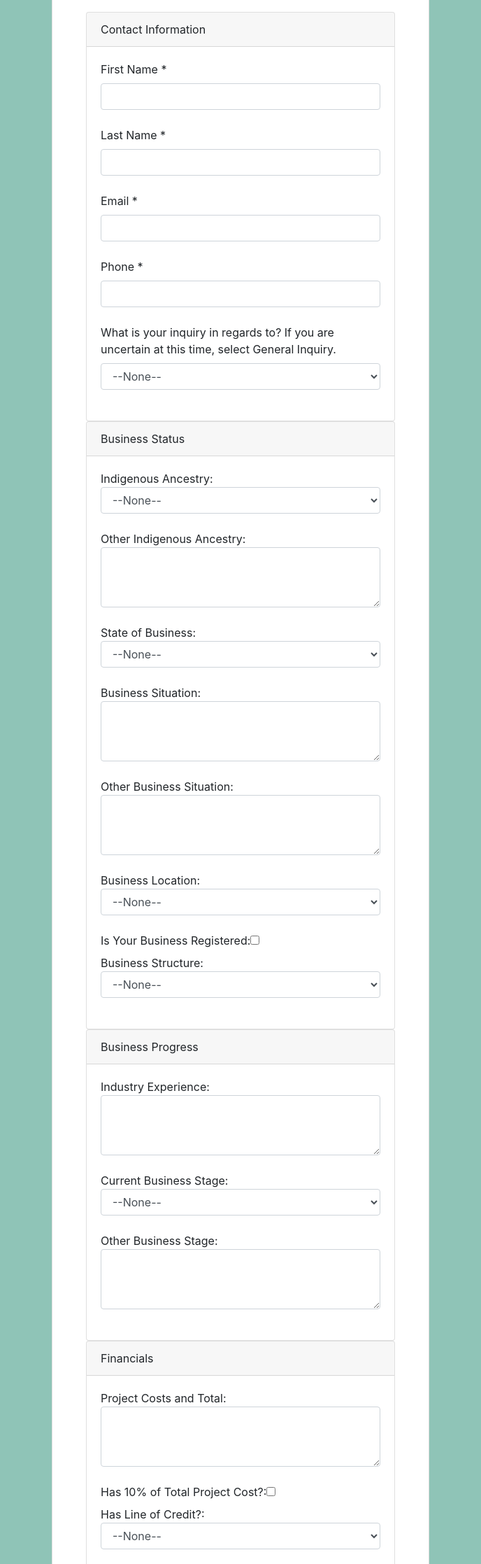
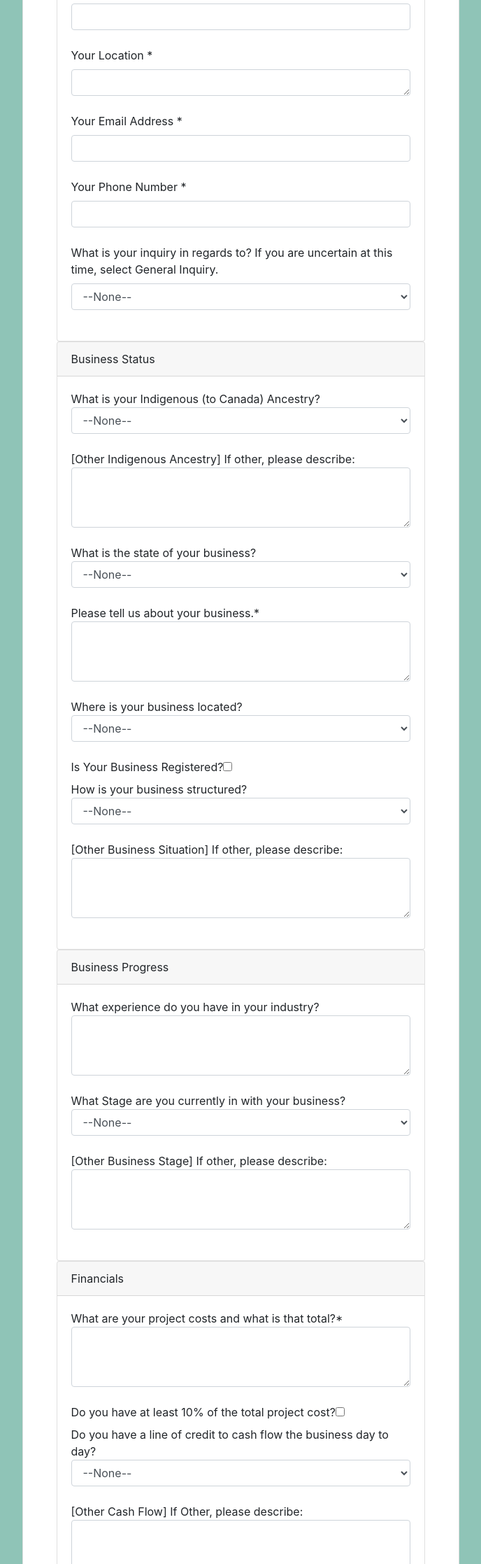
Before and after one commit to rilm/udgclient, a plain HTML site: page index.html in a window 1280 px wide. Shown: the part 565-2800 px from the top of the page at 70% size, without its empty margins (296-984 px from the left). Drawn offline with nearby package versions, Linux system fonts and the light colour scheme.

Commit message:
Update index.html

```diff
--- a/index.html
+++ b/index.html
@@ -13,11 +13,11 @@
   <body>
 
 <section class="h-100 h-custom" style="background-color: #8fc4b7;">
-  <div class="container py-5 h-100">
+  <div class="container-lg py-5 h-100" >
     <div class="row d-flex justify-content-center align-items-center h-100">
       <div class="col-lg-8 col-xl-6">
         <div class="card rounded-3">
-          <img src="https://mdbcdn.b-cdn.net/img/Photos/new-templates/bootstrap-registration/img3.webp"
+          <img src="banner.jpg"
             class="w-100" style="border-top-left-radius: .3rem; border-top-right-radius: .3rem;"
             alt="Sample photo">
           <div class="card-body p-4 p-md-5">
@@ -50,13 +50,14 @@
                 Contact Information
               </div>
               <div class="card-body">
-              <label class="form-label" for="name">First Name *</label><input  id="00NAu000006HZcD" maxlength="255" name="00NAu000006HZcD" size="20" type="text" class="form-control" required/>
+              <label class="form-label" for="name">Your First Name *</label><input  id="00NAu000006HZcD" maxlength="255" name="00NAu000006HZcD" size="20" type="text" class="form-control" required/>
               <br>
-              <label class="form-label" for="name">Last Name *</label><input  id="00NAu000006HZYz" maxlength="255" name="00NAu000006HZYz" size="20" type="text" class="form-control" required/>
+              <label class="form-label" for="name">Your Last Name *</label><input  id="00NAu000006HZYz" maxlength="255" name="00NAu000006HZYz" size="20" type="text" class="form-control" required/>
               <br>
-              <label class="form-label" for="email">Email *</label><input  id="email" maxlength="80" name="email" size="20" type="text" class="form-control" required/><br>
+              <label class="form-label" for="00NAu000006IQtR">Your Location *</label><textarea  id="00NAu000006IQtR" name="00NAu000006IQtR" rows="1" type="text" wrap="soft" class="form-control"></textarea><br>
+              <label class="form-label" for="email">Your Email Address *</label><input  id="email" maxlength="80" name="email" size="20" type="text" class="form-control" required/><br>
 
-              <label class="form-label" for="phone">Phone *</label><input  id="phone" maxlength="40" name="phone" size="20" type="text" class="form-control" required/><br>
+              <label class="form-label" for="phone">Your Phone Number *</label><input  id="phone" maxlength="40" name="phone" size="20" type="text" class="form-control" required/><br>
 
               <label class="form-label" for="recordType">What is your inquiry in regards to? If you are uncertain at this time, select General Inquiry. </label><select  id="recordType" name="recordType" class="form-control" required><option value="">--None--</option><option value="012Au000003hpTl">Business Support Inquiry</option>
               <option value="012Au000003hpOv">Financial Support Inquiry</option>
@@ -69,37 +70,38 @@
                 Business Status
               </div>
               <div class="card-body">
-                Indigenous Ancestry:<select  id="00NAu000006HZdp" name="00NAu000006HZdp" title="Indigenous Ancestry" class="form-control"><option value="">--None--</option><option value="Status">Status</option>
+                What is your Indigenous (to Canada) Ancestry?<select  id="00NAu000006HZdp" name="00NAu000006HZdp" title="Indigenous Ancestry" class="form-control"><option value="">--None--</option><option value="Status">Status</option>
                 <option value="Inuit">Inuit</option>
                 <option value="Métis">Métis</option>
                 <option value="Non-Status">Non-Status</option>
                 <option value="Other">Other</option>
                 </select><br>
 
-                Other Indigenous Ancestry:<textarea  id="00NAu000006HZab" name="00NAu000006HZab" rows="3" type="text" wrap="soft" class="form-control"></textarea><br>
-            State of Business:<select  id="00NAu000006HVyP" name="00NAu000006HVyP" title="State of Business" class="form-control"><option value="">--None--</option><option value="New Start Up">New Start Up</option>
+                [Other Indigenous Ancestry] If other, please describe:<textarea  id="00NAu000006HZab" name="00NAu000006HZab" rows="3" type="text" wrap="soft" class="form-control"></textarea><br>
+            What is the state of your business?<select  id="00NAu000006HVyP" name="00NAu000006HVyP" title="State of Business" class="form-control"><option value="">--None--</option><option value="New Start Up">New Start Up</option>
             <option value="Expansion">Expansion</option>
             <option value="Acquisition">Acquisition</option>
             <option value="Maintenance/Repair">Maintenance/Repair</option>
             <option value="Repair">Repair</option>
             </select><br>
 
-            Business Situation:<textarea  id="00NAu000006HW01" name="00NAu000006HW01" rows="3" type="text" wrap="soft" class="form-control" required></textarea><br>
-            Other Business Situation:<textarea  id="00NAu000006HW3F" name="00NAu000006HW3F" rows="3" type="text" wrap="soft" class="form-control"></textarea><br>
+            Please tell us about your business.*<textarea  id="00NAu000006HW01" name="00NAu000006HW01" rows="3" type="text" wrap="soft" class="form-control" required></textarea><br>
 
-            Business Location:<select  id="00NAu000006HWKz" name="00NAu000006HWKz" title="Business Location" class="form-control"><option value="">--None--</option><option value="New Brunswick">New Brunswick</option>
+            Where is your business located?<select  id="00NAu000006HWKz" name="00NAu000006HWKz" title="Business Location" class="form-control"><option value="">--None--</option><option value="New Brunswick">New Brunswick</option>
             <option value="Prince Edward Island">Prince Edward Island</option>
             <option value="Nova Scotia">Nova Scotia</option>
             <option value="Newfoundland and Labrador">Newfoundland and Labrador</option>
             </select><br>
 
-            <label class="form-label">Is Your Business Registered:</label><input  id="00NAu000006HW1d" name="00NAu000006HW1d" type="checkbox" value="1" /><br>
+            <label class="form-label">Is Your Business Registered?</label><input  id="00NAu000006HW1d" name="00NAu000006HW1d" type="checkbox" value="1" /><br>
 
-            Business Structure:<select  id="00NAu000006HTiP" name="00NAu000006HTiP" title="Business Structure" class="form-control"><option value="">--None--</option><option value="Sole Proprietorship">Sole Proprietorship</option>
+            How is your business structured?<select  id="00NAu000006HTiP" name="00NAu000006HTiP" title="Business Structure" class="form-control"><option value="">--None--</option><option value="Sole Proprietorship">Sole Proprietorship</option>
             <option value="Partnership">Partnership</option>
             <option value="Incorporated Company">Incorporated Company</option>
             <option value="Other">Other</option>
             </select><br>
+
+            [Other Business Situation] If other, please describe:<textarea  id="00NAu000006HW3F" name="00NAu000006HW3F" rows="3" type="text" wrap="soft" class="form-control"></textarea><br>
             </div>
           </div>
           <div class="card">
@@ -108,15 +110,15 @@
               </div>
               <div class="card-body">
 
-            Industry Experience:<textarea  id="00NAu000006HR3a" name="00NAu000006HR3a" rows="3" type="text" wrap="soft" class="form-control"></textarea><br>
+            What experience do you have in your industry? <textarea  id="00NAu000006HR3a" name="00NAu000006HR3a" rows="3" type="text" wrap="soft" class="form-control"></textarea><br>
 
-            Current Business Stage:<select  id="00NAu000006HW4r" name="00NAu000006HW4r" title="Current Business Stage" class="form-control"><option value="">--None--</option><option value="Idea Phase">Idea Phase</option>
+            What Stage are you currently in with your business?<select  id="00NAu000006HW4r" name="00NAu000006HW4r" title="Current Business Stage" class="form-control"><option value="">--None--</option><option value="Idea Phase">Idea Phase</option>
             <option value="Initial Business Plan Phase">Initial Business Plan Phase</option>
             <option value="Completed Business Plan Phase">Completed Business Plan Phase</option>
             <option value="Operating the Business Phase">Operating the Business Phase</option>
             <option value="Other">Other</option>
             </select><br>
-            Other Business Stage:<textarea  id="00NAu000006HW6T" name="00NAu000006HW6T" rows="3" type="text" wrap="soft" class="form-control"></textarea><br>
+            [Other Business Stage] If other, please describe:<textarea  id="00NAu000006HW6T" name="00NAu000006HW6T" rows="3" type="text" wrap="soft" class="form-control"></textarea><br>
             </div>
           </div>
           <div class="card">
@@ -124,13 +126,13 @@
                 Financials
               </div>
               <div class="card-body">
-            Project Costs and Total:<textarea  id="00NAu000006HVX0" name="00NAu000006HVX0" rows="3" type="text" wrap="soft" class="form-control" required></textarea><br>
-            <label class="form-label">Has 10% of Total Project Cost?:</label><input  id="00NAu000006HTDW" name="00NAu000006HTDW" type="checkbox" value="1" /><br>
-            Has Line of Credit?:<select  id="00NAu000006HWHl" name="00NAu000006HWHl" title="Has Line of Credit?" class="form-control"><option value="">--None--</option><option value="Yes">Yes</option>
+            What are your project costs and what is that total?*<textarea  id="00NAu000006HVX0" name="00NAu000006HVX0" rows="3" type="text" wrap="soft" class="form-control" required></textarea><br>
+            <label class="form-label">Do you have at least 10% of the total project cost?</label><input  id="00NAu000006HTDW" name="00NAu000006HTDW" type="checkbox" value="1" /><br>
+            Do you have a line of credit to cash flow the business day to day?<select  id="00NAu000006HWHl" name="00NAu000006HWHl" title="Has Line of Credit?" class="form-control"><option value="">--None--</option><option value="Yes">Yes</option>
             <option value="No">No</option>
             <option value="Other">Other</option>
             </select><br>
-            Other Cash Flow:<textarea  id="00NAu000006HWBJ" name="00NAu000006HWBJ" rows="3" type="text" wrap="soft" class="form-control"></textarea><br>
+            [Other Cash Flow] If Other, please describe:<textarea  id="00NAu000006HWBJ" name="00NAu000006HWBJ" rows="3" type="text" wrap="soft" class="form-control"></textarea><br>
             </div>
           </div>
           <div class="card">
@@ -140,12 +142,12 @@
               <div class="card-body">
 
 
-            Type of Funding:<select  id="00NAu000006HTF8" name="00NAu000006HTF8" title="Type of Funding" class="form-control"><option value="">--None--</option><option value="Financing - repayable">Financing - repayable</option>
+            What type of funding are you looking for?<select  id="00NAu000006HTF8" name="00NAu000006HTF8" title="Type of Funding" class="form-control"><option value="">--None--</option><option value="Financing - repayable">Financing - repayable</option>
             <option value="Non-repayable contributions">Non-repayable contributions</option>
             <option value="Other">Other</option>
             </select><br>
 
-            Other Type of Funding:<textarea  id="00NAu000006HWCv" name="00NAu000006HWCv" rows="3" type="text" wrap="soft" class="form-control"></textarea><br>
+            [Other Type of Funding] If Other, please describe:<textarea  id="00NAu000006HWCv" name="00NAu000006HWCv" rows="3" type="text" wrap="soft" class="form-control"></textarea><br>
             </div>
           </div>
           <div class="card">
@@ -153,10 +155,10 @@
                 Background
               </div>
               <div class="card-body">
-                Credit History:<textarea  id="00NAu000006HWEX" name="00NAu000006HWEX" rows="3" type="text" wrap="soft" class="form-control" required></textarea><br>
-                Required Licensing / Permits Explanation:<textarea  id="00NAu000006HW85" name="00NAu000006HW85" rows="3" type="text" wrap="soft" class="form-control" required></textarea><br>
+                How is your credit history?*<textarea  id="00NAu000006HWEX" name="00NAu000006HWEX" rows="3" type="text" wrap="soft" class="form-control" required></textarea><br>
+                Are you aware of any licensing/permits you require to operate the business? Please explain.*<textarea  id="00NAu000006HW85" name="00NAu000006HW85" rows="3" type="text" wrap="soft" class="form-control" required></textarea><br>
 
-                How did you hear about UDG?:<select  id="00NAu000006HVX1" name="00NAu000006HVX1" title="How did you hear about UDG?" class="form-control"><option value="">--None--</option><option value="Search Engine (e.g., Google, Bing)">Search Engine (e.g., Google, Bing)</option>
+                How did you hear about Ulnooweg Development Group?<select  id="00NAu000006HVX1" name="00NAu000006HVX1" title="How did you hear about UDG?" class="form-control"><option value="">--None--</option><option value="Search Engine (e.g., Google, Bing)">Search Engine (e.g., Google, Bing)</option>
                 <option value="Social Media (e.g., Facebook, Instagram, Twitter)">Social Media (e.g., Facebook, Instagram, Twitter)</option>
                 <option value="Word of Mouth">Word of Mouth</option>
                 <option value="Friend or Family Recommendation">Friend or Family Recommendation</option>
@@ -177,7 +179,7 @@
                 <option value="News Article">News Article</option>
                 </select><br>
 
-                Questions or Comments:<textarea  id="00NAu000006HW9h" name="00NAu000006HW9h" rows="3" type="text" wrap="soft" class="form-control"></textarea><br>
+                Any questions or other information, please provide below:<textarea  id="00NAu000006HW9h" name="00NAu000006HW9h" rows="3" type="text" wrap="soft" class="form-control"></textarea><br>
             </div>
           </div>
           <br>
```
